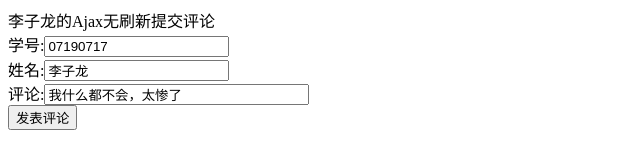
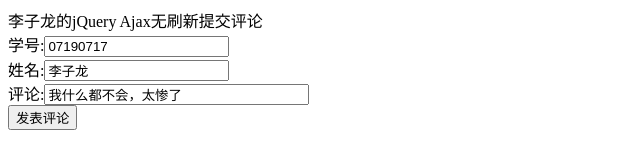
Before and after one commit to lizilong2011/jswork, a website: page work21/index1.html in a window 1280 px wide. Shown: the whole page, without its empty margins (0-640 px from the left). Drawn offline with Linux system fonts and the light colour scheme.

Commit message:
work20 work21

```diff
--- a/work20/index.js
+++ b/work20/index.js
@@ -2,10 +2,12 @@
 $('#fold>ul>li:first').find('.wrap').css({
     display: 'block'
  });
+
  $('#fold>ul>li').click(function () {
      $(this).siblings('li').find('.wrap').css({
          display: 'none'
      });
+
      $(this).find('.wrap').css({
          display: 'block'
      });
--- a/work21/index.css
+++ b/work21/index.css
@@ -1,7 +1,7 @@
 .title{
     text-align: center;
 }
-/* 热点图样式 */
+
 .banner {
     position: relative;
     overflow: hidden;
@@ -26,7 +26,7 @@
     float: left;
 }
 
-/* 小圆点样式 */
+
 .dot {
     position: absolute;
     bottom: 10px;
@@ -50,7 +50,6 @@
     background-color: #fff;
 }
 
-/* 左右翻页箭头样式 */
 .arrow {
     display: none;
 }
--- a/work21/index1.html
+++ b/work21/index1.html
@@ -7,7 +7,7 @@
 </head>
 
 <body>
-    <div>李子龙的Ajax无刷新提交评论</div>
+    <div>李子龙的jQuery Ajax无刷新提交评论</div>
     <form>
         学号:<input type="text" value="07190717" name="sno"><br>
         姓名:<input type="text" value="李子龙" name="name"><br>
@@ -17,5 +17,4 @@
     <div id="result"></div>
 </body>
 <script src="./index1.js"></script>
-
 </html>
--- a/work21/index1.js
+++ b/work21/index1.js
@@ -1,6 +1,7 @@
 $("input:last").click(function(){
     $.post("/ajax",$('form').serialize(),function(res){
         result = res.reverse().map((val)=>{return JSON.stringify(val) + "<br>"})
+
         $("#result").empty().append($("<div></div>").html(result))
     })
 })
```
Also changed, not shown: work20/index1.html (+2 -0 lines), work21/index.html (+0 -1 lines), work21/index.js (+9 -0 lines).
